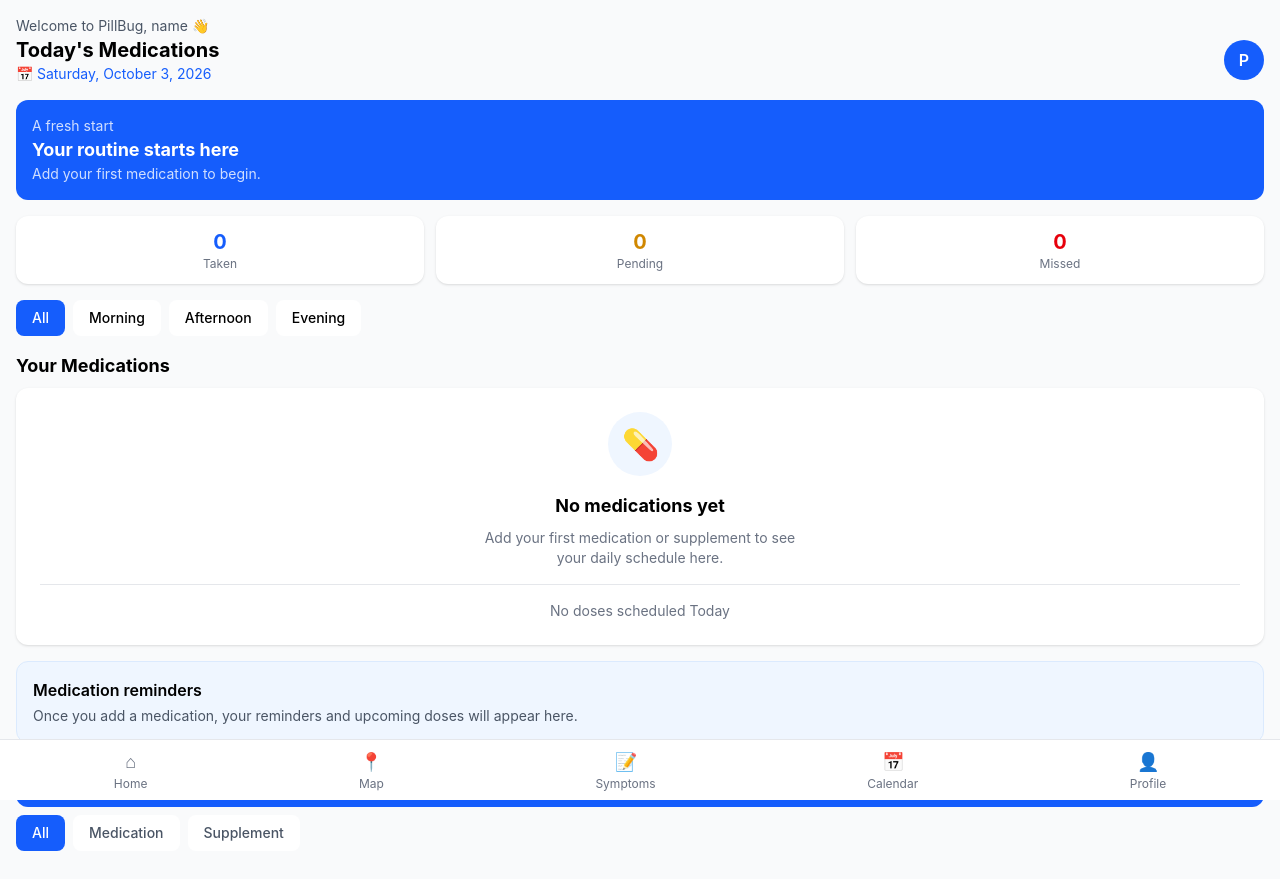
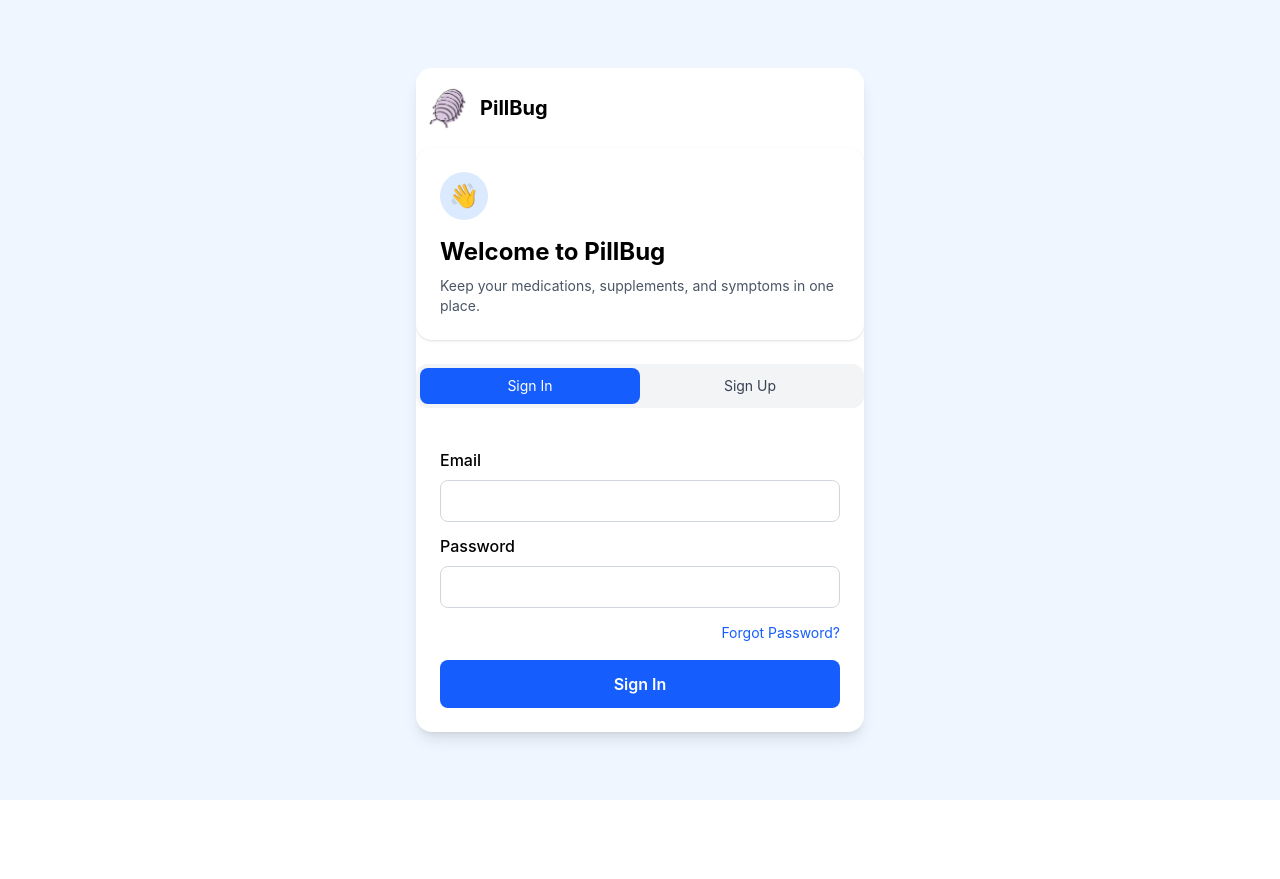
Before and after one commit to crzles/senior_proj, a React (Vite) app in the folder frontend/react/: page / in a window 1280 px wide. After the commit the page ends 800 px from the top, so only its background shows below. Built offline with nearby package versions, Linux system fonts and the light colour scheme.

Commit message:
added react states, connected pages, and updated UI

```diff
--- a/frontend/react/package.json
+++ b/frontend/react/package.json
@@ -13,6 +13,7 @@
     "@tailwindcss/vite": "^4.3.3",
     "react": "^19.2.8",
     "react-dom": "^19.2.8",
+    "react-router-dom": "^7.18.4",
     "tailwindcss": "^4.3.3"
   },
   "devDependencies": {
--- a/frontend/react/src/App.jsx
+++ b/frontend/react/src/App.jsx
@@ -1,7 +1,15 @@
+import {BrowserRouter, Routes, Route} from "react-router-dom"
+import AuthPage from "./pages/AuthPage"
 import HomePage from "./pages/HomePage"
-
 function App() {
-  return <HomePage />
+  return (
+    <BrowserRouter>
+      <Routes>
+        <Route path="/" element={<AuthPage />} />
+        <Route path="/home" element={<HomePage />} />
+      </Routes>
+    </BrowserRouter>
+  )
 }
 
 export default App
--- a/frontend/react/src/pages/AuthPage.jsx
+++ b/frontend/react/src/pages/AuthPage.jsx
@@ -1,32 +1,90 @@
 import {useState} from "react"
+import {useNavigate} from "react-router-dom"
 import pillbugLogo from "../assets/pillbug-logo.png"
 
 function AuthPage() {
+  const navigate = useNavigate()
+
   const [isSignUp, setIsSignUp] = useState(false)
+  const [firstName, setFirstName] = useState("")
+  const [lastName, setLastName] = useState("")
+  const [email, setEmail] = useState("")
+  const [password, setPassword] = useState("")
+  const [dateOfBirth, setDateOfBirth] = useState("")
+  const [termsAccepted, setTermsAccepted] = useState(false)
+
+  const handleSignUp = () => {
+    if(!firstName || !lastName || !email || !password || !dateOfBirth) {
+      alert("Please fill out all required fields.")
+      return
+    }
+
+    if(!termsAccepted) {
+      alert("Please agree to the Terms of Service.")
+      return
+    }
+
+    navigate("/home")
+  }
+
+  const handleSignIn = () => {
+    if(!email || !password) {
+      alert("Please enter your email and password.")
+      return
+    }
+
+    navigate("/home")
+  }
+
   return (
     <div className="min-h-screen bg-blue-50 flex items-center justify-center p-4">
 
       {/* Authentication Box */}
       <div className="w-full max-w-md bg-white rounded-2xl shadow-lg overflow-hidden">
 
-        {/* PillBug Logo */}
-        <div className="flex items-center justify-center gap-3 p-6 pb-2">
+        {/* PillBug Header */}
+        <div className="flex items-center px-2 py-4">
+          <div className="flex items-center gap-2">
             <img
               src={pillbugLogo}
               alt="PillBug logo"
               className="w-12 h-12 object-contain"
           />
 
-          <h1 className="text-2xl font-bold">
+            <h1 className="text-xl font-bold">
               PillBug
             </h1>
           </div>
+        </div>
+
+        {/*Welcome Card */}
+        <div className={`${isSignUp ? "bg-blue-600 text-white" : "bg-white"} rounded-2xl shadow-sm p-6 mb-6`}>
+
+          {/* Welcome Icon */}
+          <div className={`w-12 h-12 ${isSignUp ? "bg-white/20" : "bg-blue-100"} rounded-full flex items-center justify-center mb-4`}>
+            <span className="text-2xl">
+              {isSignUp ? "❤️" : "👋"}
+              </span>
+          </div>
+
+          <h2 className="text-2xl font-bold mb-2">
+            {isSignUp ? "Start your health journey" : "Welcome to PillBug"}
+          </h2>
+
+          <p className={`text-sm ${isSignUp ? "text-white" : "text-gray-600"}`}>
+            {isSignUp
+              ? "Track your medications, supplements, and symptoms with ease."
+              : "Keep your medications, supplements, and symptoms in one place."}
+
+          </p>
+
+        </div>
 
         {/* Sign in / Sign up Tabs */}
-        <div className="flex bg-gray-200 rounded-md p-1 mb-6">
+        <div className="flex bg-gray-100 rounded-xl p-1 mb-4">
           <button
             onClick={() => setIsSignUp(false)}
-            className={`flex-1 py-2 text-sm rounded ${
+            className={`flex-1 py-2 text-sm rounded-lg ${
               !isSignUp
                 ? "bg-blue-600 text-white"
                 : "text-gray-700"
@@ -37,7 +95,7 @@ function AuthPage() {
 
           <button
             onClick={() => setIsSignUp(true)}
-            className={`flex-1 py-2 text-sm rounded ${
+            className={`flex-1 py-2 text-sm rounded-lg ${
               isSignUp
                 ? "bg-blue-600 text-white"
                 : "text-gray-700"
@@ -52,50 +110,58 @@ function AuthPage() {
 
           {isSignUp ? (
             <>
-               {/* Username */}
-                <div className="mb-4">
+               {/* First name */}
+                <div className="mb-3">
                   <label className="block mb-2 font-medium">
-                    Username
+                    First Name
                   </label>
 
                   <input
                     type="text"
+                    value={firstName}
+                    onChange={(e) => setFirstName(e.target.value)}
+                    className="w-full px-4 py-2 border border-gray-300 rounded-lg"
+                  />
+                </div>
+
+                {/* Last name */}
+                <div className="mb-3">
+                  <label className="block mb-2 font-medium">
+                    Last Name
+                  </label>
+
+                  <input
+                    type="text"
+                    value={lastName}
+                    onChange={(e) => setLastName(e.target.value)}
                     className="w-full px-4 py-2 border border-gray-300 rounded-lg"
                   />
                 </div>
 
                 {/* Email */}
-                <div className="mb-4">
+                <div className="mb-3">
                   <label className="block mb-2 font-medium">
                     Email
                   </label>
 
                   <input
                     type="email"
+                    value={email}
+                    onChange={(e) => setEmail(e.target.value)}
                     className="w-full px-4 py-2 border border-gray-300 rounded-lg"
                   />
                 </div>
 
                 {/* Password */}
-                <div className="mb-4">
+                <div className="mb-3">
                   <label className="block mb-2 font-medium">
                     Password
                   </label>
 
                   <input
                     type="password"
-                    className="w-full px-4 py-2 border border-gray-300 rounded-lg"
-                  />
-                </div>
-
-                {/* Confirm Password */}
-                <div className="mb-6">
-                  <label className="block mb-2 font-medium">
-                    Confirm Password
-                  </label>
-
-                  <input
-                    type="password"
+                    value={password}
+                    onChange={(e) => setPassword(e.target.value)}
                     className="w-full px-4 py-2 border border-gray-300 rounded-lg"
                   />
                 </div>
@@ -108,19 +174,23 @@ function AuthPage() {
 
                   <input
                     type="date"
+                    value={dateOfBirth}
+                    onChange={(e) => setDateOfBirth(e.target.value)}
                     className="w-full px-4 py-2 border border-gray-300 rounded-lg"
                   />
                 </div>
 
                 {/* Terms of Service */}
-                <div className="mb-6">
+                <div className="mb-4">
                   <label className="block mb-2 font-medium">
                     Terms of Service
                   </label>
 
-                <div className="flex items-center gap-2">
+                <div className="flex items-center gap-3">
                   <input
                     type="checkbox"
+                    checked={termsAccepted}
+                    onChange={(e) => setTermsAccepted(e.target.checked)}
                     className="w-4 h-4"
                   />
 
@@ -130,45 +200,55 @@ function AuthPage() {
                 </div>
               </div>
                 {/* Sign Up Button */}
-                <button className="w-full py-3 bg-blue-600 text-white font-semibold rounded-lg hover:bg-blue-700">
+                <button
+                  onClick={handleSignUp}
+                  className="w-full py-3 bg-blue-600 text-white font-semibold rounded-xl hover:bg-blue-700"
+                >
                   Sign Up
                 </button>
               </>
             ) : (
               <>
-                {/* Username */}
-                <div className="mb-4">
+                {/* Email */}
+                <div className="mb-3">
                   <label className="block mb-2 font-medium">
-                    Username
+                    Email
                   </label>
 
                   <input
-                    type="text"
+                    type="email"
+                    value={email}
+                    onChange={(e) => setEmail(e.target.value)}
                     className="w-full px-4 py-2 border border-gray-300 rounded-lg"
                   />
                 </div>
 
                 {/* Password */}
-                <div className="mb-4">
+                <div className="mb-3">
                   <label className="block mb-2 font-medium">
                     Password
                   </label>
 
                   <input
                     type="password"
+                    value={password}
+                    onChange={(e) => setPassword(e.target.value)}
                     className="w-full px-4 py-2 border border-gray-300 rounded-lg"
                   />
                 </div>
 
                 {/* Forgot Password */}
-                <div className="text-right mb-6">
+                <div className="text-right mb-4">
                   <button className="text-sm text-blue-600 hover:underline">
                     Forgot Password?
                   </button>
                 </div>
 
                 {/* Sign In Button */}
-                <button className="w-full py-3 bg-blue-600 text-white font-semibold rounded-lg hover:bg-blue-700">
+                <button
+                  onClick={handleSignIn}
+                  className="w-full py-3 bg-blue-600 text-white font-semibold rounded-lg hover:bg-blue-700"
+                >
                   Sign In
                 </button>
               </>
--- a/frontend/react/src/pages/HomePage.jsx
+++ b/frontend/react/src/pages/HomePage.jsx
@@ -189,6 +189,11 @@ function HomePage() {
                     </button>
 
                     <button className="flex flex-col items-center text-gray-500 text-xs">
+                        <span className="text-lg">💊</span>
+                        All Medications
+                    </button>
+
+                    <button className="flex flex-col items-center text-gray-500 text-xs">
                         <span className="text-lg">📍</span>
                         Map
                     </button>
```
Also changed, not shown: 1 other file (tests, documents, lock files or other folders). Lines whose indentation alone changed are shown as unchanged.
